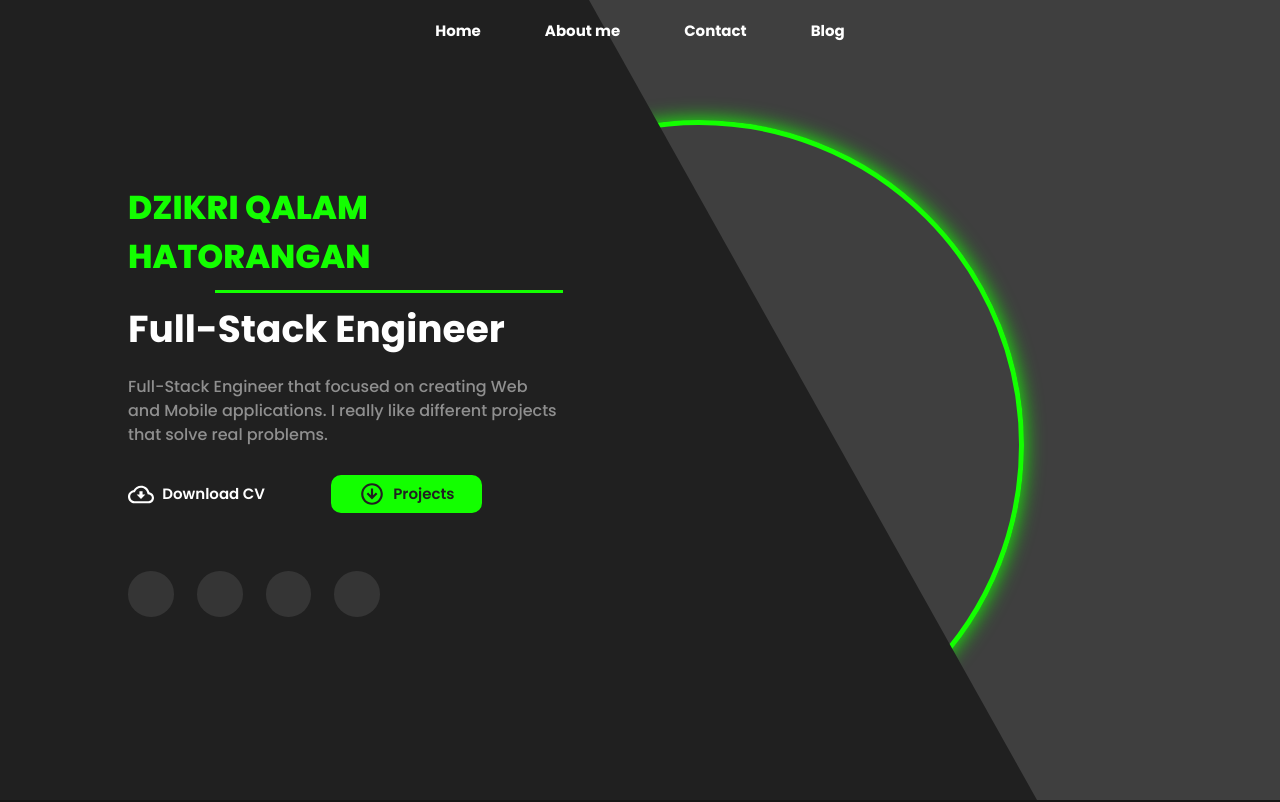
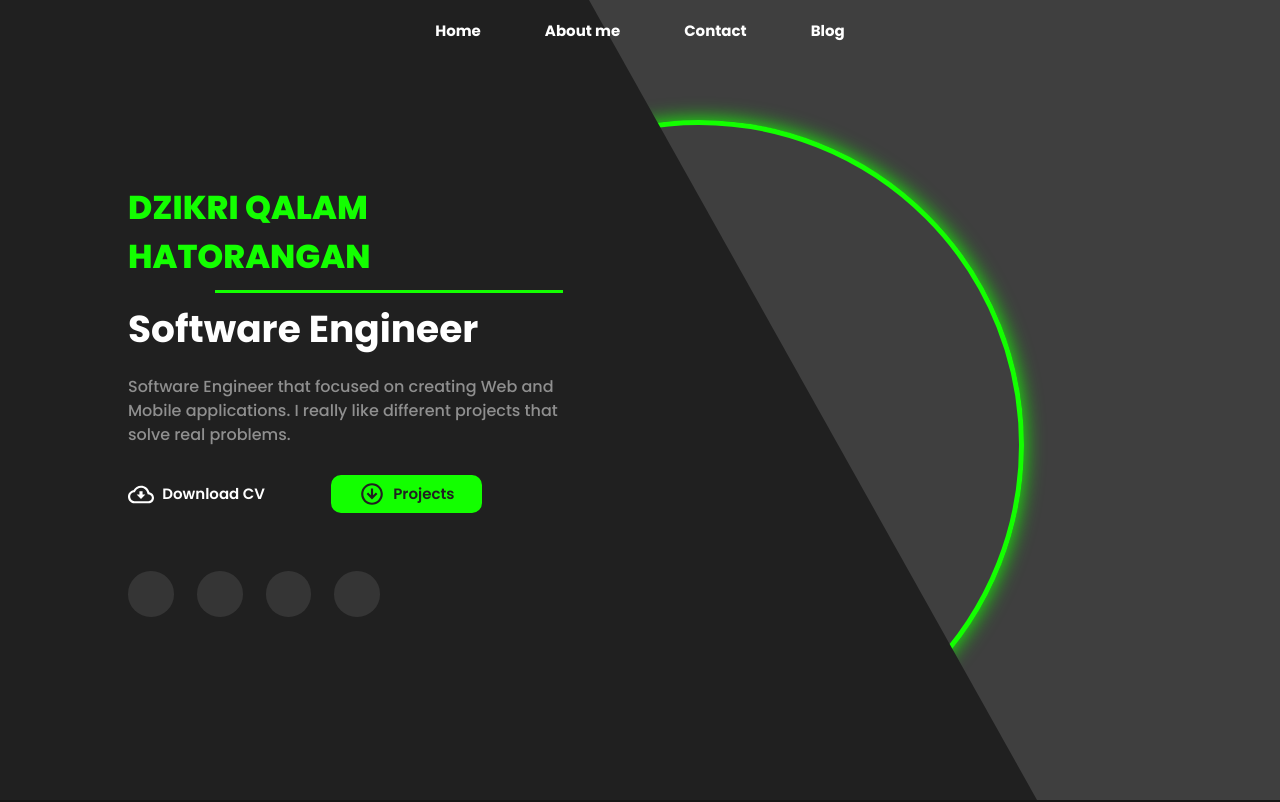
Before and after one commit to dzikriqalampacil/personal-website, a Next.js app: page / in a window 1280 px wide. Shown: the top 802 px of the page. Built offline with nearby package versions, Linux system fonts and the light colour scheme; no server answers; some icons are missing.

Commit message:
feat: update hero to software engineer

```diff
--- a/ui/component/Hero/index.jsx
+++ b/ui/component/Hero/index.jsx
@@ -117,10 +117,10 @@ function Hero() {
             fontWeight={"700"}
             fontSize={{ base: "23px", lg: "37.5px" }}
           >
-            Full-Stack Engineer
+            Software Engineer
           </Text>
           <Text color="#8F8F8F" fontWeight={"500"} fontSize="16px" py="10px">
-            Full-Stack Engineer that focused on creating Web and Mobile
+            Software Engineer that focused on creating Web and Mobile
             applications. I really like different projects that solve real
             problems.
           </Text>
```
